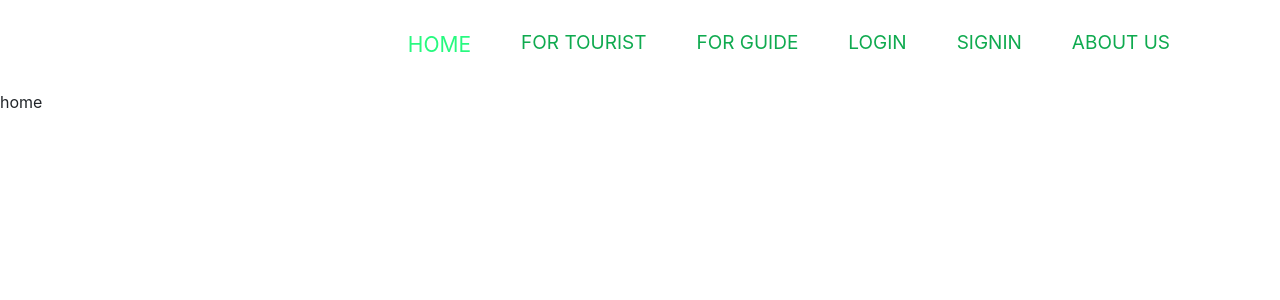
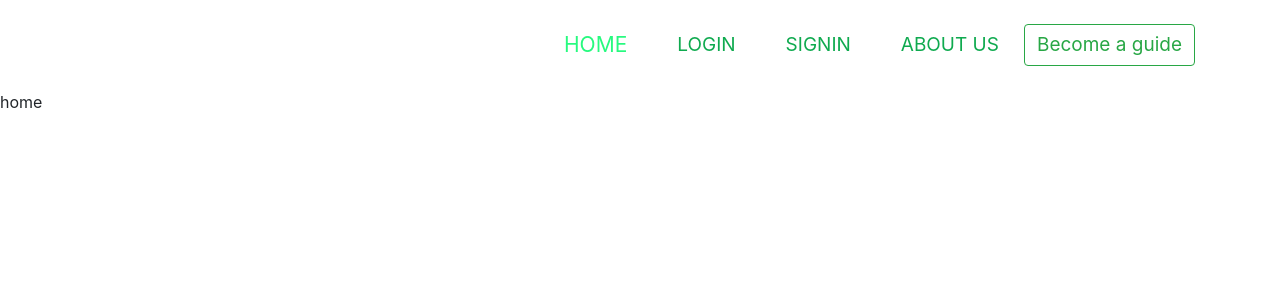
Before and after one commit to aidanakad/hikelite.github.io, a React (Create React App) app: page / in a window 1280 px wide. Shown: the top 300 px of the page. Built offline with nearby package versions, Linux system fonts and the light colour scheme.

Commit message:
removed two tabs and added button route

```diff
--- a/src/App.js
+++ b/src/App.js
@@ -17,7 +17,7 @@ function App() {
           <Route path="/" component={Home} exact/>
           <Route path="/login" component={Login} exact/>
           <Route path="/signin" component={Signin} exact/>
-          <Route path="/for-tourist" component={ForTourist} exact/>
+          <Route path="/guides" component={ForTourist} exact/>
           <Route path="/for-guide" component={ForGuide} exact/>
           <Route path="/about-us" component={AboutUs} exact/>
           <Route component={NotFound}/>
--- a/src/Components/Navigation/index.js
+++ b/src/Components/Navigation/index.js
@@ -1,12 +1,10 @@
 import React from 'react';
 import {NavLink} from 'react-router-dom'
-import {Navbar, Nav, Container} from 'react-bootstrap'
+import {Navbar, Nav, Container, Button} from 'react-bootstrap'
 import style from './nav.module.css'
 
 const navItems = [
     {id:1, link: '/', text: 'Home'},
-    {id:2, link: '/for-tourist', text: 'For Tourist'},
-    {id:3, link: '/for-guide', text: 'For Guide'},
     {id:4, link: '/login', text: 'Login'},
     {id:5, link: '/signin', text: 'Signin'},
     {id:6, link: '/about-us', text: 'About Us'}
@@ -31,8 +29,12 @@ export default function Navigation(){
                       >
                         {item.text}
                       </NavLink>
+
                     ))
                   }
+                  <NavLink to="/for-guide">
+                        <Button variant="outline-success" className={style.btn}>Become a guide</Button>
+                  </NavLink>
                 </Nav>
               </Navbar.Collapse>
         </Container>
--- a/src/Components/Navigation/nav.module.css
+++ b/src/Components/Navigation/nav.module.css
@@ -15,6 +15,7 @@
     width: 100%;
     display: flex;
     justify-content: flex-end;
+    align-items: center;
 }
 
 .navLink{
@@ -31,3 +32,7 @@
     color: var(--hover-color)!important;
     font-size: 21px;
 }
+
+.btn{
+    font-size: 19px;
+}
```
